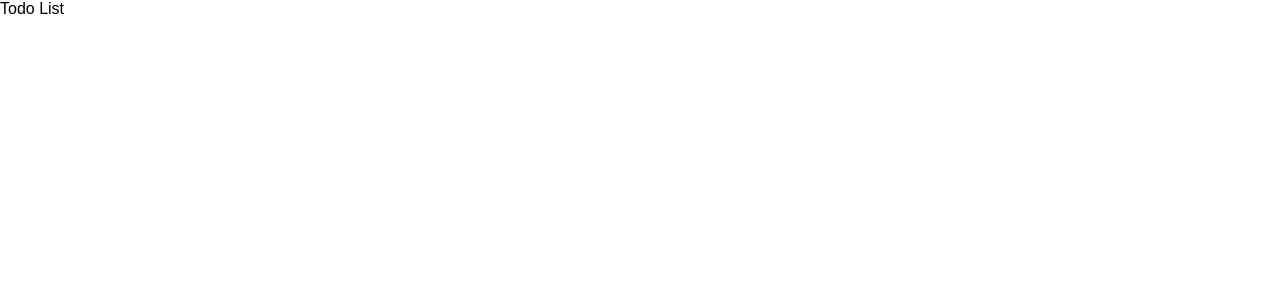
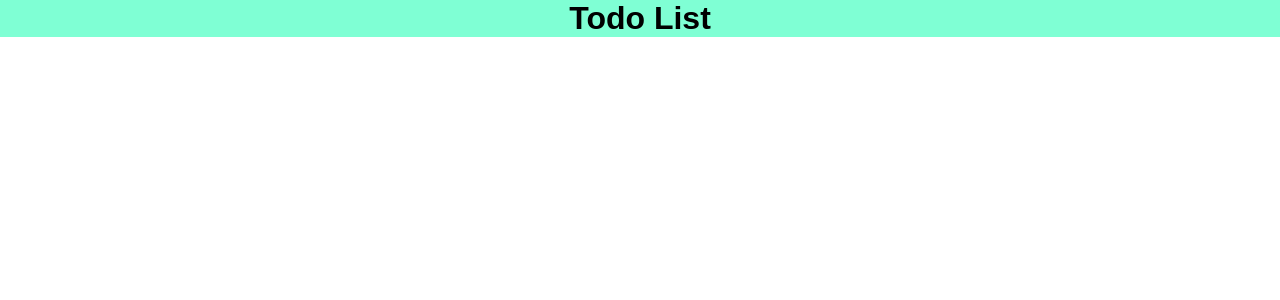
Before and after one commit to moaberglund/react-todo, a React (Vite) app: page / in a window 1280 px wide. Shown: the top 300 px of the page. Built offline with nearby package versions, Linux system fonts and the light colour scheme; a web font is replaced by a local one.

Commit message:
simple header h1

```diff
--- a/src/components/Header.scss
+++ b/src/components/Header.scss
@@ -1,3 +1,4 @@
 header {
     background-color: aquamarine;
+    text-align: center;
 }
--- a/src/components/Header.tsx
+++ b/src/components/Header.tsx
@@ -3,7 +3,9 @@ import './header.scss'
 
 const Header = () => {
   return (
-    <div>Todo List</div>
+    <header>
+        <h1>Todo List</h1>
+    </header>
   )
 }
 
```
